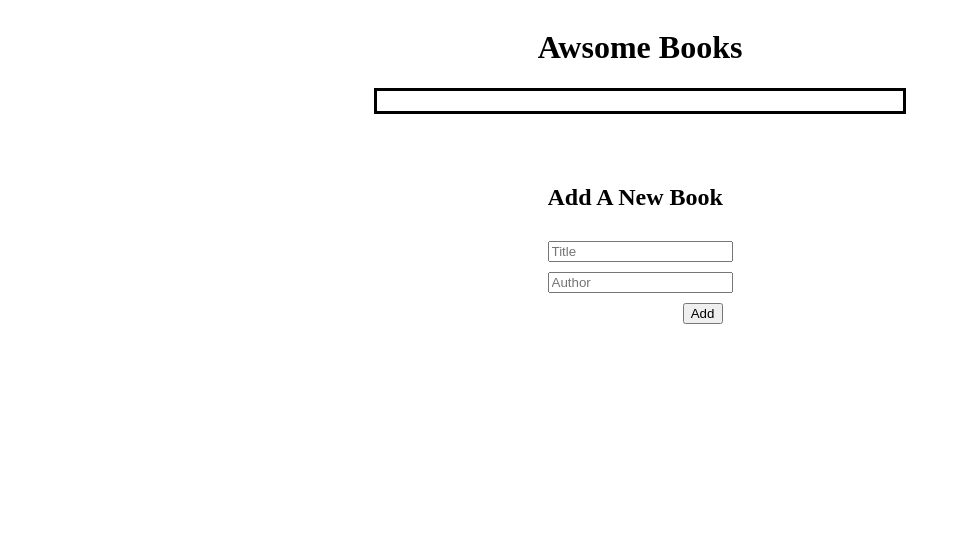
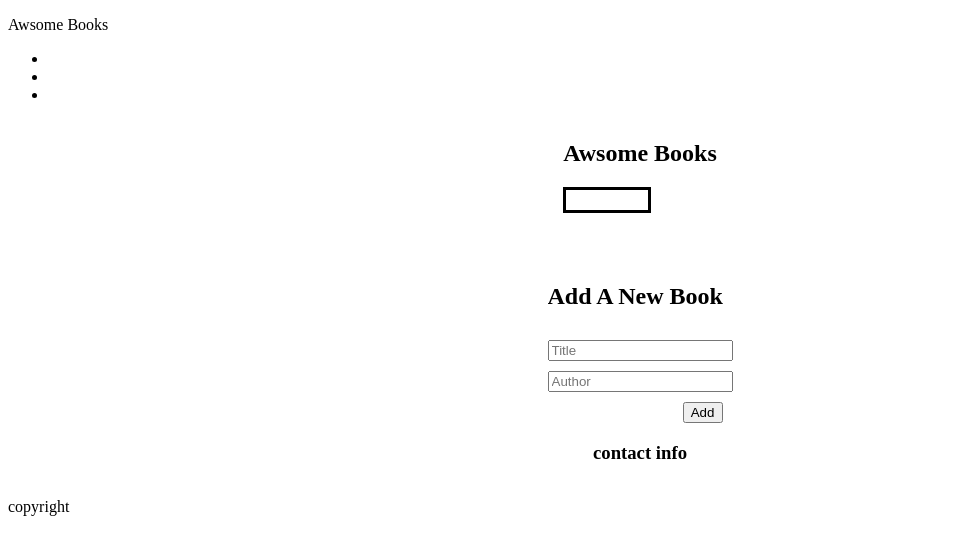
Before and after one commit to fithamlak/Awesome-books, a website: page index.html in a window 1280 px wide. Shown: the whole page, without its empty margins (0-961 px from the left). Drawn offline with Linux system fonts and the light colour scheme.

Commit message:
put each section in html page without css implementation

```diff
--- a/index.html
+++ b/index.html
@@ -10,16 +10,34 @@
 </head>
 
 <body>
+    <heade>
+        <nav>
+            <p>Awsome Books</p>
+            <ul>
+                <li></li>
+                <li></li>
+                <li></li>
+            </ul>
+        </nav>
+    </heade>
     <main class="main-container">
-        <h1>Awsome Books</h1>
-        <div class="daynamic"></div>
-        <div class="input_container">
+        <section class="book_list">
+          <h1>Awsome Books</h1>
+          <div class="daynamic"></div>
+        </section>
+        <section class="input_container">
             <h2>Add A New Book</h2>
             <input type="text" name="title" id="title" placeholder="Title" required maxlength="30" />
             <input type="text" id="author" name="author" placeholder="Author" required />
             <button class="btn" id="add">Add</button>
-        </div>
-    </main>
+        </section>
+        <section class="contact_info">
+            <h3>contact info</h3>
+        </section>
+   </main>
+   <footer>
+    <p>copyright</p>
+   </footer>
     <script src="./index.js"></script>
 </body>
 
```
